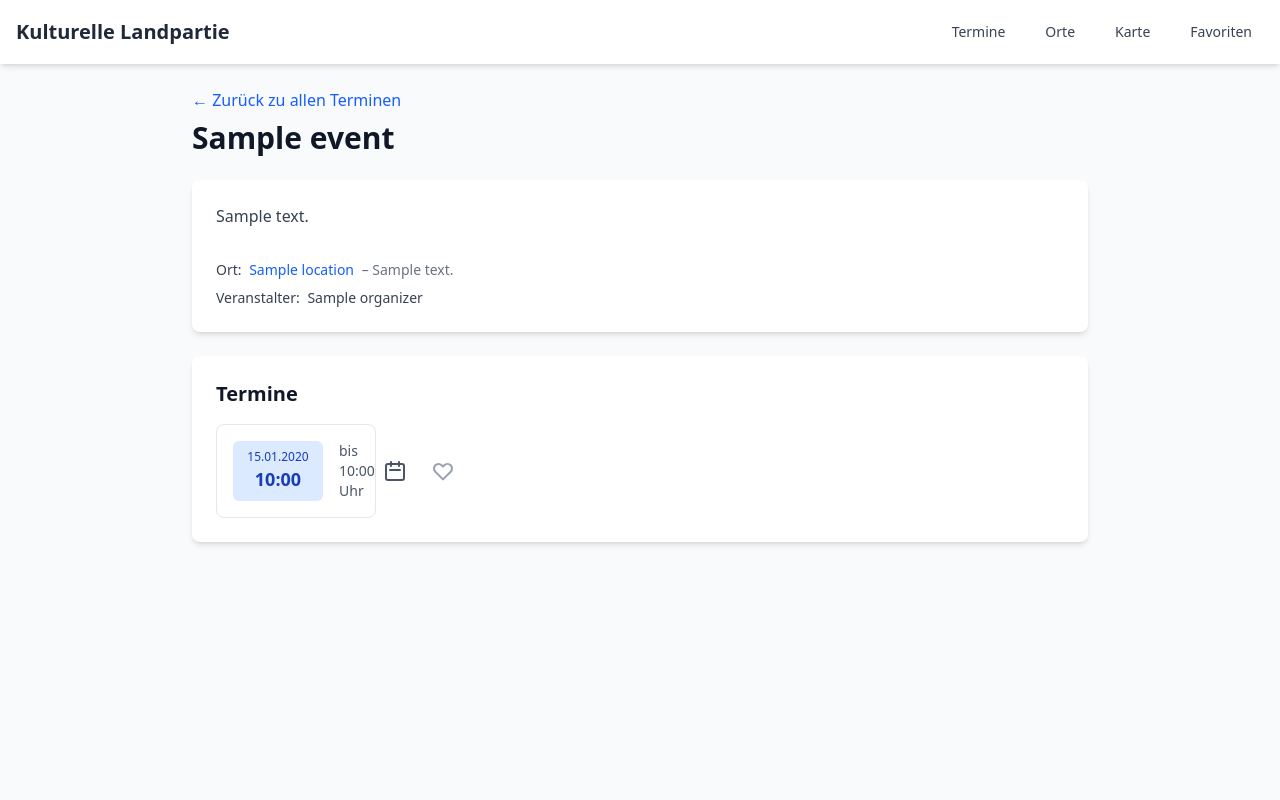
After one commit to justforjan/klp, a Python web app: template templates/event_detail.html in a window 1280 px wide. The commit adds this page. Run offline with Jinja, Linux system fonts and the light colour scheme; the template is opened without the code that fills it: most values are stand-ins (such as "Sample title", 1, 10 or a date in 2020); style sheets or scripts are compiled from the project's sources; some libraries are stand-ins or nearby versions.

Commit message:
feat: add event page

```diff
--- /dev/null
+++ b/templates/event_detail.html
@@ -0,0 +1,150 @@
+{% extends "base.html" %}
+
+{% block title %}{{ event.name }} - Kulturelle Landpartie{% endblock %}
+
+{% block content %}
+<div class="max-w-4xl mx-auto">
+    <div class="mb-6">
+        <a href="/events" class="text-blue-600 hover:text-blue-800 hover:underline mb-2 inline-block">
+            ← Zurück zu allen Terminen
+        </a>
+        <h1 class="text-3xl font-bold text-gray-900 mb-2">{{ event.name }}</h1>
+    </div>
+
+    <div class="bg-white rounded-lg shadow-md p-6 mb-6">
+        {% if event.description %}
+        <p class="text-gray-700 mb-4">{{ event.description }}</p>
+        {% endif %}
+
+        <div class="flex flex-wrap gap-2 mb-4">
+            {% if event.payment_type == 'free' %}
+            <span class="bg-green-100 text-green-800 text-sm font-medium px-3 py-1 rounded">Eintritt frei</span>
+            {% elif event.payment_type == 'hat_collection' %}
+            <span class="bg-yellow-100 text-yellow-800 text-sm font-medium px-3 py-1 rounded">Hutkasse</span>
+            {% elif event.payment_type == 'fixed_price' and event.entry_price %}
+            <span class="bg-blue-100 text-blue-800 text-sm font-medium px-3 py-1 rounded">{{ event.entry_price }} €</span>
+            {% elif event.payment_type == 'hat_plus_materials' %}
+            <span class="bg-yellow-100 text-yellow-800 text-sm font-medium px-3 py-1 rounded">
+                Hutkasse{% if event.material_cost %} + {{ event.material_cost }} € Material{% endif %}
+            </span>
+            {% endif %}
+
+            {% if event.booking_required %}
+            <span class="bg-purple-100 text-purple-800 text-sm font-medium px-3 py-1 rounded">Anmeldung erforderlich</span>
+            {% endif %}
+        </div>
+
+        <div class="space-y-2 text-sm text-gray-700">
+            {% if location %}
+            <div>
+                <span class="font-medium">Ort:</span>
+                <a href="/locations/{{ location.id }}" class="text-blue-600 hover:text-blue-800 hover:underline ml-1">{{ location.name }}</a>
+                {% if location.address %}<span class="text-gray-500 ml-1">– {{ location.address }}</span>{% endif %}
+            </div>
+            {% endif %}
+
+            {% if event.organizer %}
+            <div>
+                <span class="font-medium">Veranstalter:</span>
+                <span class="ml-1">{{ event.organizer }}</span>
+            </div>
+            {% endif %}
+        </div>
+    </div>
+
+    <div class="bg-white rounded-lg shadow-md p-6">
+        <h2 class="text-xl font-semibold text-gray-900 mb-4">Termine</h2>
+
+        {% if occurrences %}
+        <div class="grid grid-cols-1 md:grid-cols-2 lg:grid-cols-4 xl:grid-cols-5 gap-3">
+            {% for occurrence in occurrences %}
+            <div class="flex items-center justify-between p-4 rounded-lg border border-gray-200 {% if occurrence.is_cancelled %}bg-gray-50{% else %}bg-white{% endif %}">
+                <div class="flex items-center gap-4">
+                    <div class="{% if occurrence.is_cancelled %}bg-gray-200 text-gray-600{% else %}bg-blue-100 text-blue-800{% endif %} px-3 py-2 rounded-md text-center min-w-[90px]">
+                        <div class="text-xs font-medium">{{ occurrence.start_datetime.strftime('%d.%m.%Y') }}</div>
+                        <div class="text-lg font-bold">{{ occurrence.start_datetime.strftime('%H:%M') }}</div>
+                    </div>
+
+                    <div>
+                        {% if occurrence.end_datetime %}
+                        <div class="text-sm text-gray-600">
+                            bis {{ occurrence.end_datetime.strftime('%H:%M') }} Uhr
+                        </div>
+                        {% endif %}
+
+                        {% if occurrence.is_cancelled %}
+                        <span class="inline-block bg-red-100 text-red-800 text-xs font-medium px-2.5 py-0.5 rounded">
+                            Fällt leider aus
+                        </span>
+                        {% endif %}
+                    </div>
+                </div>
+
+                <div class="flex gap-2">
+                    <button
+                        onclick="addToCalendar('{{ event.name|replace("'", "\\'") }}', '{{ occurrence.start_datetime.isoformat() }}', '{{ occurrence.end_datetime.isoformat() if occurrence.end_datetime else '' }}', '{{ location.address|replace("'", "\\'") if location and location.address else '' }}', '{{ event.description|replace("'", "\\'")|replace("\n", " ") if event.description else '' }}', '{{ event.organizer|replace("'", "\\'") if event.organizer else '' }}')"
+                        class="p-2 rounded-full hover:bg-gray-100 transition"
+                        title="Zum Kalender hinzufügen"
+                    >
+                        <svg class="w-6 h-6 text-gray-600" fill="none" stroke="currentColor" viewBox="0 0 24 24">
+                            <path stroke-linecap="round" stroke-linejoin="round" stroke-width="2" d="M8 7V3m8 4V3m-9 8h10M5 21h14a2 2 0 002-2V7a2 2 0 00-2-2H5a2 2 0 00-2 2v12a2 2 0 002 2z"></path>
+                        </svg>
+                    </button>
+                    <button
+                        onclick="toggleFavorite({{ occurrence.id }})"
+                        class="favorite-btn p-2 rounded-full hover:bg-gray-100 transition"
+                        data-event-id="{{ occurrence.id }}"
+                        title="Als Favorit markieren"
+                    >
+                        <svg class="w-6 h-6 text-gray-400 favorite-icon" fill="none" stroke="currentColor" viewBox="0 0 24 24">
+                            <path stroke-linecap="round" stroke-linejoin="round" stroke-width="2" d="M4.318 6.318a4.5 4.5 0 000 6.364L12 20.364l7.682-7.682a4.5 4.5 0 00-6.364-6.364L12 7.636l-1.318-1.318a4.5 4.5 0 00-6.364 0z"></path>
+                        </svg>
+                    </button>
+                </div>
+            </div>
+            {% endfor %}
+        </div>
+        {% else %}
+        <p class="text-gray-600">Keine Termine vorhanden.</p>
+        {% endif %}
+    </div>
+</div>
+{% endblock %}
+
+{% block extra_scripts %}
+<script>
+    function toggleFavorite(eventId) {
+        const favorites = JSON.parse(localStorage.getItem('favorites') || '[]');
+        const index = favorites.indexOf(eventId);
+        const btn = document.querySelector(`button[data-event-id="${eventId}"]`);
+        const icon = btn.querySelector('.favorite-icon');
+
+        if (index > -1) {
+            favorites.splice(index, 1);
+            icon.classList.remove('text-red-500');
+            icon.classList.add('text-gray-400');
+            icon.setAttribute('fill', 'none');
+        } else {
+            favorites.push(eventId);
+            icon.classList.remove('text-gray-400');
+            icon.classList.add('text-red-500');
+            icon.setAttribute('fill', 'currentColor');
+        }
+
+        localStorage.setItem('favorites', JSON.stringify(favorites));
+    }
+
+    document.addEventListener('DOMContentLoaded', function() {
+        const favorites = JSON.parse(localStorage.getItem('favorites') || '[]');
+        favorites.forEach(eventId => {
+            const btn = document.querySelector(`button[data-event-id="${eventId}"]`);
+            if (btn) {
+                const icon = btn.querySelector('.favorite-icon');
+                icon.classList.remove('text-gray-400');
+                icon.classList.add('text-red-500');
+                icon.setAttribute('fill', 'currentColor');
+            }
+        });
+    });
+</script>
+{% endblock %}
```
Also changed, not shown: app/web/events.py (+31 -0 lines), docs/UserStory8_EventPage.md (added, +9 -0 lines), templates/partials/event_list.html (+4 -4 lines).
